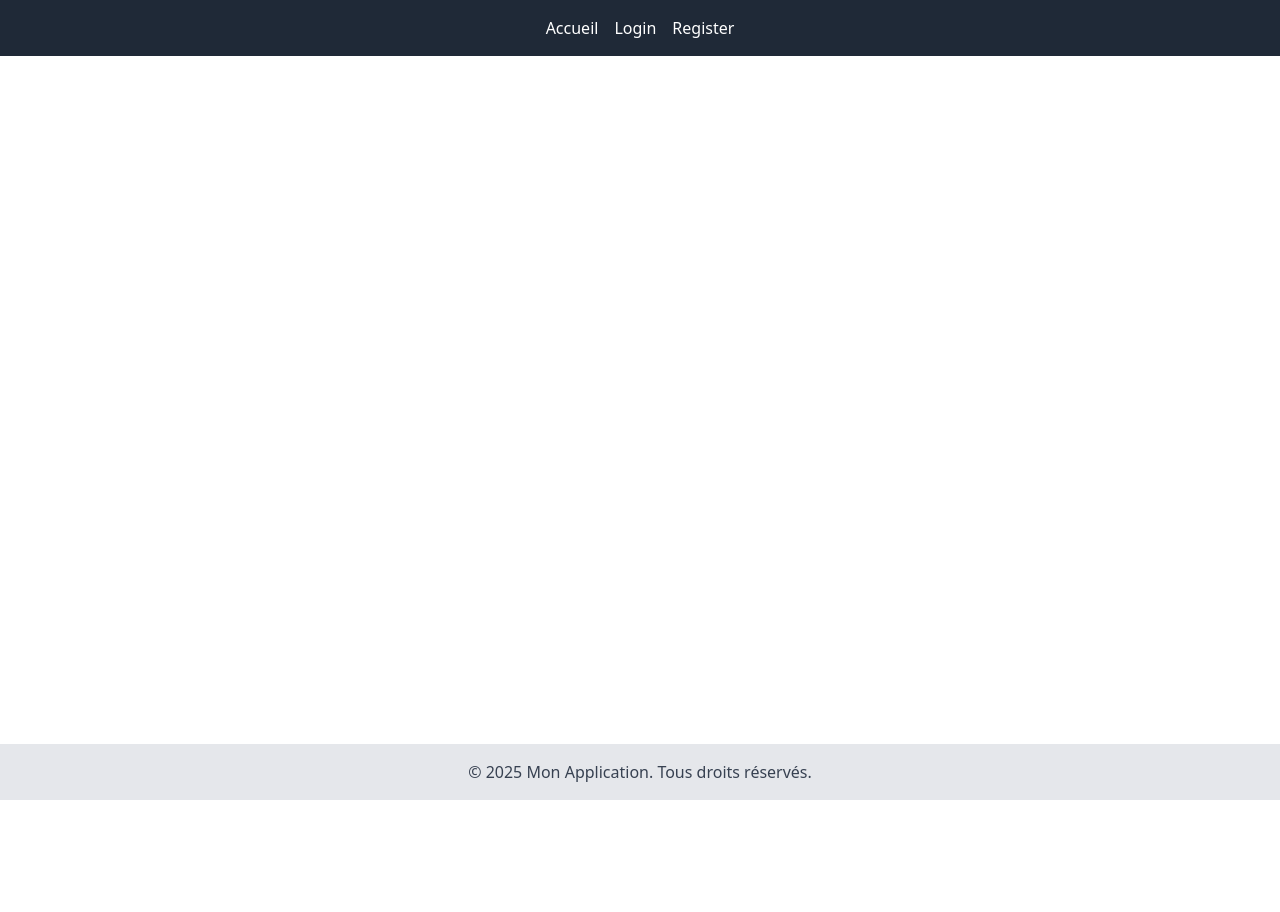
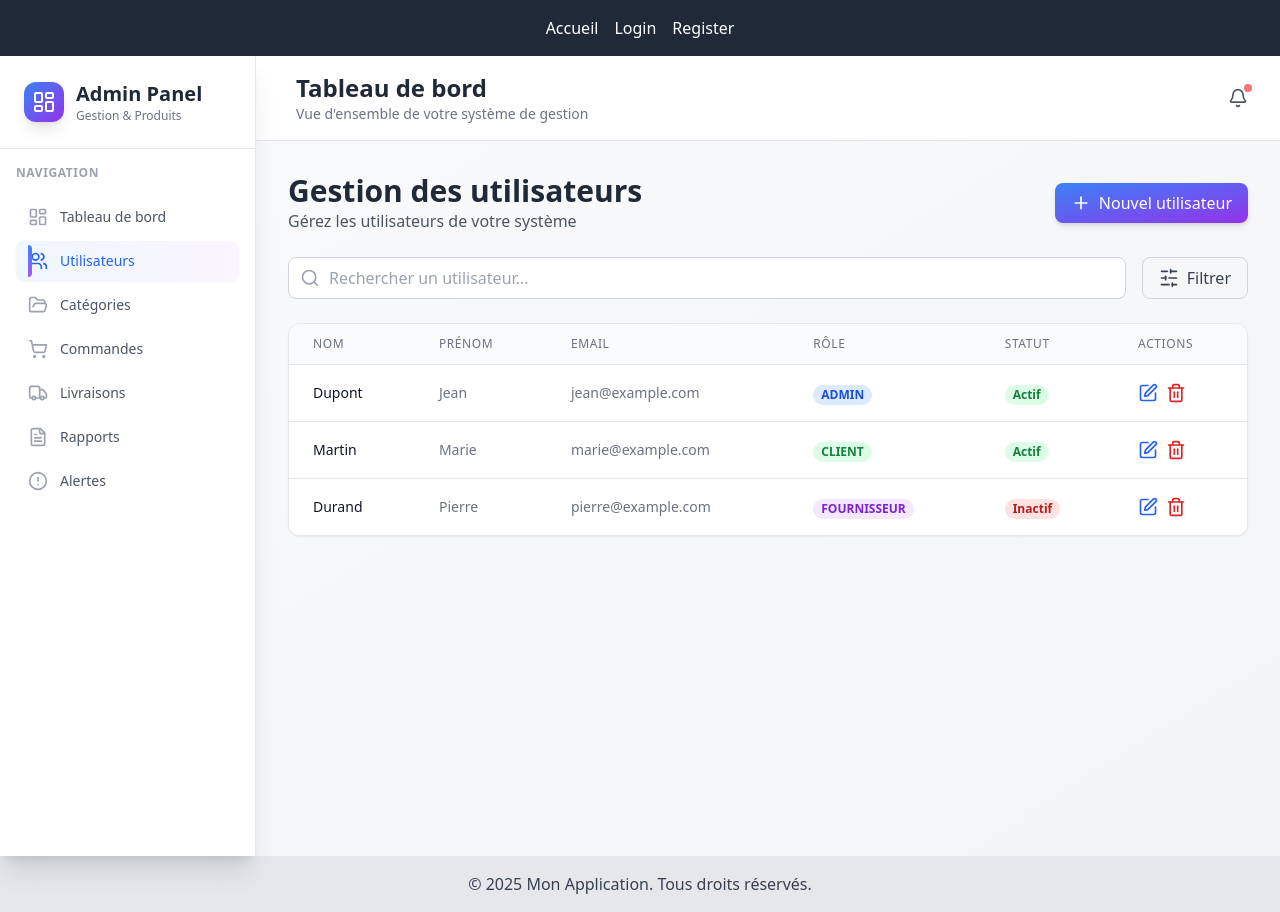
Before and after one commit to azizkcm09/Gestion-des-Fournisseurs-et-Produits-Frontend, a React (Vite) app: page /users in a window 1280 px wide. Before the commit the page ends 800 px from the top, so only its background shows below. Built offline with nearby package versions, Linux system fonts and the light colour scheme.

Commit message:
adding users management page

```diff
--- a/src/App.jsx
+++ b/src/App.jsx
@@ -1,11 +1,12 @@
 import { BrowserRouter as Router, Routes, Route } from "react-router-dom";
-import Navbar from "./components/navbar";
+import Navbar from "./components/Navbar";
 import Footer from "./components/Footer";
 import Accueil from "./pages/Acceuil";
 import Login from "./pages/Login";
 import Register from "./pages/Register";
 import Admin from "./pages/Admin";
 import FournisseurPage from "./pages/Fourinisseur";
+import Users from "./pages/Users";
 
 function App() {
   return (
@@ -19,6 +20,7 @@ function App() {
             <Route path="/register" element={<Register />} />
             <Route path="/admin" element={<Admin />} />
             <Route path="/fournisseur" element={<FournisseurPage />} />
+            <Route path="/users" element={<Users />} />
           </Routes>
         </main>
         <Footer />
--- /dev/null
+++ b/src/components/AddUserButton.jsx
@@ -0,0 +1,11 @@
+import React from "react";
+import { Plus } from "lucide-react";
+
+export default function AddUserButton() {
+  return (
+    <button className="flex items-center px-4 py-2 bg-gradient-to-br from-blue-500 to-purple-600 text-white rounded-lg shadow-md hover:shadow-lg transition-all duration-300">
+      <Plus className="w-5 h-5 mr-2" />
+      <span>Nouvel utilisateur</span>
+    </button>
+  );
+}
--- a/src/components/NavItem.jsx
+++ b/src/components/NavItem.jsx
@@ -1,10 +1,12 @@
 import React from "react";
+import { Link } from "react-router-dom";
 
 export default function NavItem({ item, isActive, isOpen, onClick }) {
   const Icon = item.icon;
 
   return (
-    <button
+    <Link
+      to={item.path || "#"}
       onClick={onClick}
       className={`
         w-full flex items-center space-x-3 px-3 py-2.5 rounded-lg
@@ -27,6 +29,6 @@ export default function NavItem({ item, isActive, isOpen, onClick }) {
       {isActive && (
         <div className="absolute left-0 top-1/2 -translate-y-1/2 w-1 h-8 bg-gradient-to-b from-blue-500 to-purple-500 rounded-r-full" />
       )}
-    </button>
+    </Link>
   );
 }
--- a/src/components/Sidebar.jsx
+++ b/src/components/Sidebar.jsx
@@ -17,8 +17,13 @@ export default function Sidebar({
   toggleSidebar,
 }) {
   const menuItems = [
-    { id: "dashboard", label: "Tableau de bord", icon: LayoutDashboard },
-    { id: "users", label: "Utilisateurs", icon: Users },
+    {
+      id: "dashboard",
+      label: "Tableau de bord",
+      icon: LayoutDashboard,
+      path: "/admin",
+    },
+    { id: "users", label: "Utilisateurs", icon: Users, path: "/users" },
     { id: "categories", label: "Catégories", icon: FolderOpen },
     { id: "orders", label: "Commandes", icon: ShoppingCart },
     { id: "deliveries", label: "Livraisons", icon: Truck },
@@ -73,6 +78,7 @@ export default function Sidebar({
             isActive={activeNav === item.id}
             isOpen={isOpen}
             onClick={() => setActiveNav(item.id)}
+            path={item.path}
           />
         ))}
       </nav>
--- /dev/null
+++ b/src/components/UserManagementContent.jsx
@@ -0,0 +1,24 @@
+import React from "react";
+import UserSearchFilter from "./UserSearchFilter";
+import UserTable from "./UserTable";
+import AddUserButton from "./AddUserButton";
+
+export default function UserManagementContent() {
+  return (
+    <div className="space-y-6 animate-fadeIn">
+      <div className="flex items-center justify-between">
+        <div>
+          <h1 className="text-3xl font-bold text-gray-800">
+            Gestion des utilisateurs
+          </h1>
+          <p className="text-gray-600">
+            Gérez les utilisateurs de votre système
+          </p>
+        </div>
+        <AddUserButton />
+      </div>
+      <UserSearchFilter />
+      <UserTable />
+    </div>
+  );
+}
--- /dev/null
+++ b/src/components/UserSearchFilter.jsx
@@ -0,0 +1,21 @@
+import React from "react";
+import { Search, SlidersHorizontal } from "lucide-react";
+
+export default function UserSearchFilter() {
+  return (
+    <div className="flex items-center space-x-4">
+      <div className="relative flex-1">
+        <Search className="absolute left-3 top-1/2 -translate-y-1/2 w-5 h-5 text-gray-400" />
+        <input
+          type="text"
+          placeholder="Rechercher un utilisateur..."
+          className="w-full pl-10 pr-4 py-2 border border-gray-300 rounded-lg focus:outline-none focus:ring-2 focus:ring-blue-500"
+        />
+      </div>
+      <button className="flex items-center px-4 py-2 border border-gray-300 rounded-lg text-gray-700 hover:bg-gray-50 transition-colors">
+        <SlidersHorizontal className="w-5 h-5 mr-2" />
+        <span>Filtrer</span>
+      </button>
+    </div>
+  );
+}
--- /dev/null
+++ b/src/components/UserTable.jsx
@@ -0,0 +1,145 @@
+import React from "react";
+import { Edit, Trash2 } from "lucide-react";
+
+export default function UserTable() {
+  const users = [
+    {
+      id: 1,
+      nom: "Dupont",
+      prenom: "Jean",
+      email: "jean@example.com",
+      role: "ADMIN",
+      statut: "Actif",
+    },
+    {
+      id: 2,
+      nom: "Martin",
+      prenom: "Marie",
+      email: "marie@example.com",
+      role: "CLIENT",
+      statut: "Actif",
+    },
+    {
+      id: 3,
+      nom: "Durand",
+      prenom: "Pierre",
+      email: "pierre@example.com",
+      role: "FOURNISSEUR",
+      statut: "Inactif",
+    },
+  ];
+
+  const getRoleColor = (role) => {
+    switch (role) {
+      case "ADMIN":
+        return "bg-blue-100 text-blue-700";
+      case "CLIENT":
+        return "bg-green-100 text-green-700";
+      case "FOURNISSEUR":
+        return "bg-purple-100 text-purple-700";
+      default:
+        return "bg-gray-100 text-gray-700";
+    }
+  };
+
+  const getStatusColor = (statut) => {
+    switch (statut) {
+      case "Actif":
+        return "bg-green-100 text-green-700";
+      case "Inactif":
+        return "bg-red-100 text-red-700";
+      default:
+        return "bg-gray-100 text-gray-700";
+    }
+  };
+
+  return (
+    <div className="bg-white rounded-xl shadow-sm border border-gray-200 overflow-hidden">
+      <table className="min-w-full divide-y divide-gray-200">
+        <thead className="bg-gray-50">
+          <tr>
+            <th
+              scope="col"
+              className="px-6 py-3 text-left text-xs font-medium text-gray-500 uppercase tracking-wider"
+            >
+              Nom
+            </th>
+            <th
+              scope="col"
+              className="px-6 py-3 text-left text-xs font-medium text-gray-500 uppercase tracking-wider"
+            >
+              Prénom
+            </th>
+            <th
+              scope="col"
+              className="px-6 py-3 text-left text-xs font-medium text-gray-500 uppercase tracking-wider"
+            >
+              Email
+            </th>
+            <th
+              scope="col"
+              className="px-6 py-3 text-left text-xs font-medium text-gray-500 uppercase tracking-wider"
+            >
+              Rôle
+            </th>
+            <th
+              scope="col"
+              className="px-6 py-3 text-left text-xs font-medium text-gray-500 uppercase tracking-wider"
+            >
+              Statut
+            </th>
+            <th
+              scope="col"
+              className="px-6 py-3 text-left text-xs font-medium text-gray-500 uppercase tracking-wider"
+            >
+              Actions
+            </th>
+          </tr>
+        </thead>
+        <tbody className="bg-white divide-y divide-gray-200">
+          {users.map((user) => (
+            <tr key={user.id}>
+              <td className="px-6 py-4 whitespace-nowrap text-sm font-medium text-gray-900">
+                {user.nom}
+              </td>
+              <td className="px-6 py-4 whitespace-nowrap text-sm text-gray-500">
+                {user.prenom}
+              </td>
+              <td className="px-6 py-4 whitespace-nowrap text-sm text-gray-500">
+                {user.email}
+              </td>
+              <td className="px-6 py-4 whitespace-nowrap">
+                <span
+                  className={`px-2 inline-flex text-xs leading-5 font-semibold rounded-full ${getRoleColor(
+                    user.role
+                  )}`}
+                >
+                  {user.role}
+                </span>
+              </td>
+              <td className="px-6 py-4 whitespace-nowrap">
+                <span
+                  className={`px-2 inline-flex text-xs leading-5 font-semibold rounded-full ${getStatusColor(
+                    user.statut
+                  )}`}
+                >
+                  {user.statut}
+                </span>
+              </td>
+              <td className="px-6 py-4 whitespace-nowrap text-sm font-medium">
+                <div className="flex items-center space-x-2">
+                  <button className="text-blue-600 hover:text-blue-900">
+                    <Edit className="w-5 h-5" />
+                  </button>
+                  <button className="text-red-600 hover:text-red-900">
+                    <Trash2 className="w-5 h-5" />
+                  </button>
+                </div>
+              </td>
+            </tr>
+          ))}
+        </tbody>
+      </table>
+    </div>
+  );
+}
--- /dev/null
+++ b/src/pages/Users.jsx
@@ -0,0 +1,56 @@
+import React, { useState, useEffect } from "react";
+import Sidebar from "../components/Sidebar";
+import Header from "../components/Header";
+import LoadingState from "../components/LoadingState";
+import UserManagementContent from "../components/UserManagementContent";
+
+export default function Users() {
+  const [isSidebarOpen, setIsSidebarOpen] = useState(true);
+  const [activeNav, setActiveNav] = useState("users");
+  const [isLoading, setIsLoading] = useState(true);
+
+  useEffect(() => {
+    // Simulate initial loading
+    setTimeout(() => setIsLoading(false), 1000);
+
+    // Add animation styles
+    const style = document.createElement("style");
+    style.textContent = `
+      @keyframes fadeIn {
+        from { opacity: 0; transform: translateY(10px); }
+        to { opacity: 1; transform: translateY(0); }
+      }
+      .animate-fadeIn {
+        animation: fadeIn 0.3s ease-out;
+      }
+    `;
+    document.head.appendChild(style);
+
+    return () => {
+      document.head.removeChild(style);
+    };
+  }, []);
+
+  return (
+    <div className="flex h-screen bg-gradient-to-br from-gray-50 to-gray-100">
+      {/* Sidebar Component */}
+      <Sidebar
+        isOpen={isSidebarOpen}
+        activeNav={activeNav}
+        setActiveNav={setActiveNav}
+        toggleSidebar={() => setIsSidebarOpen(!isSidebarOpen)}
+      />
+
+      {/* Main Content Area */}
+      <div className="flex-1 flex flex-col overflow-hidden">
+        {/* Header Component */}
+        <Header toggleSidebar={() => setIsSidebarOpen(!isSidebarOpen)} />
+
+        {/* Main User Management Content */}
+        <main className="flex-1 overflow-y-auto p-6 lg:p-8">
+          {isLoading ? <LoadingState /> : <UserManagementContent />}
+        </main>
+      </div>
+    </div>
+  );
+}
```
